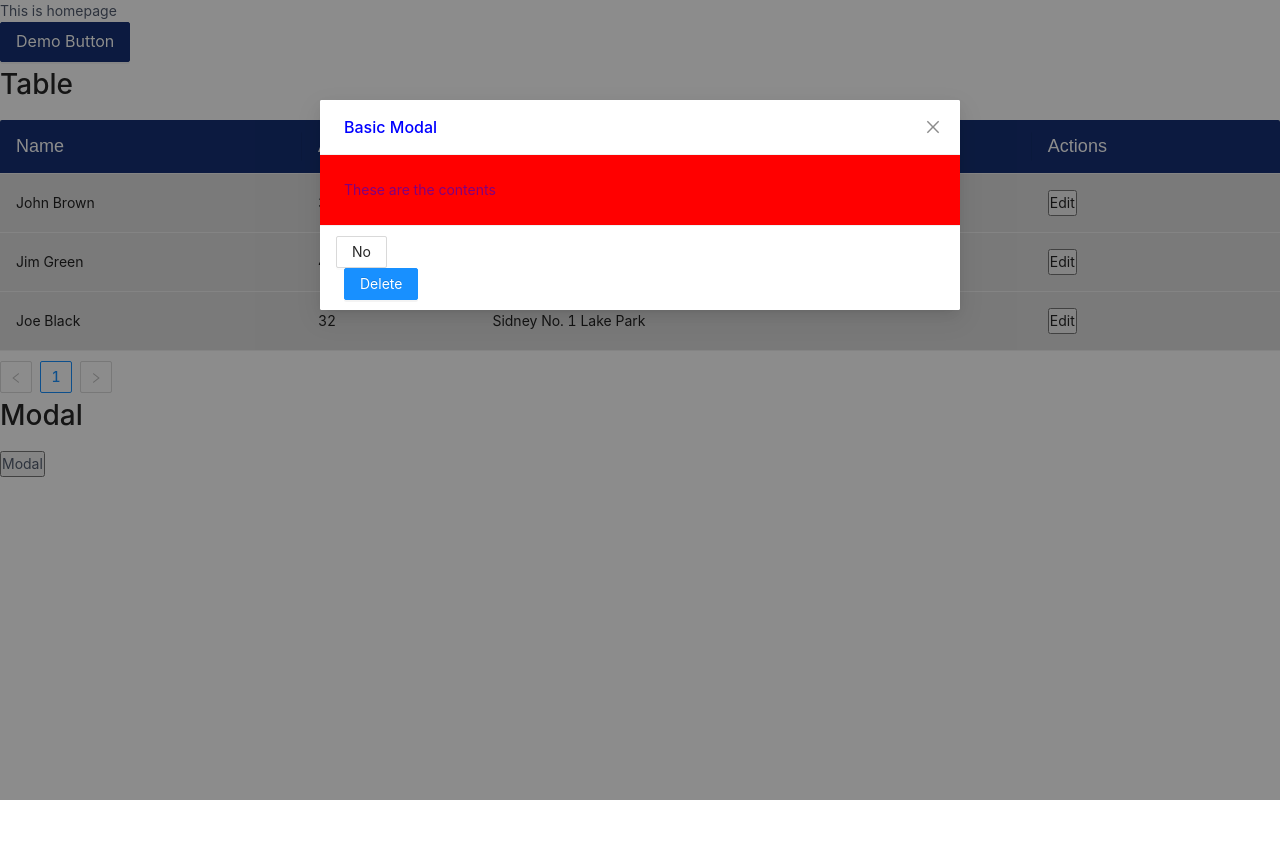
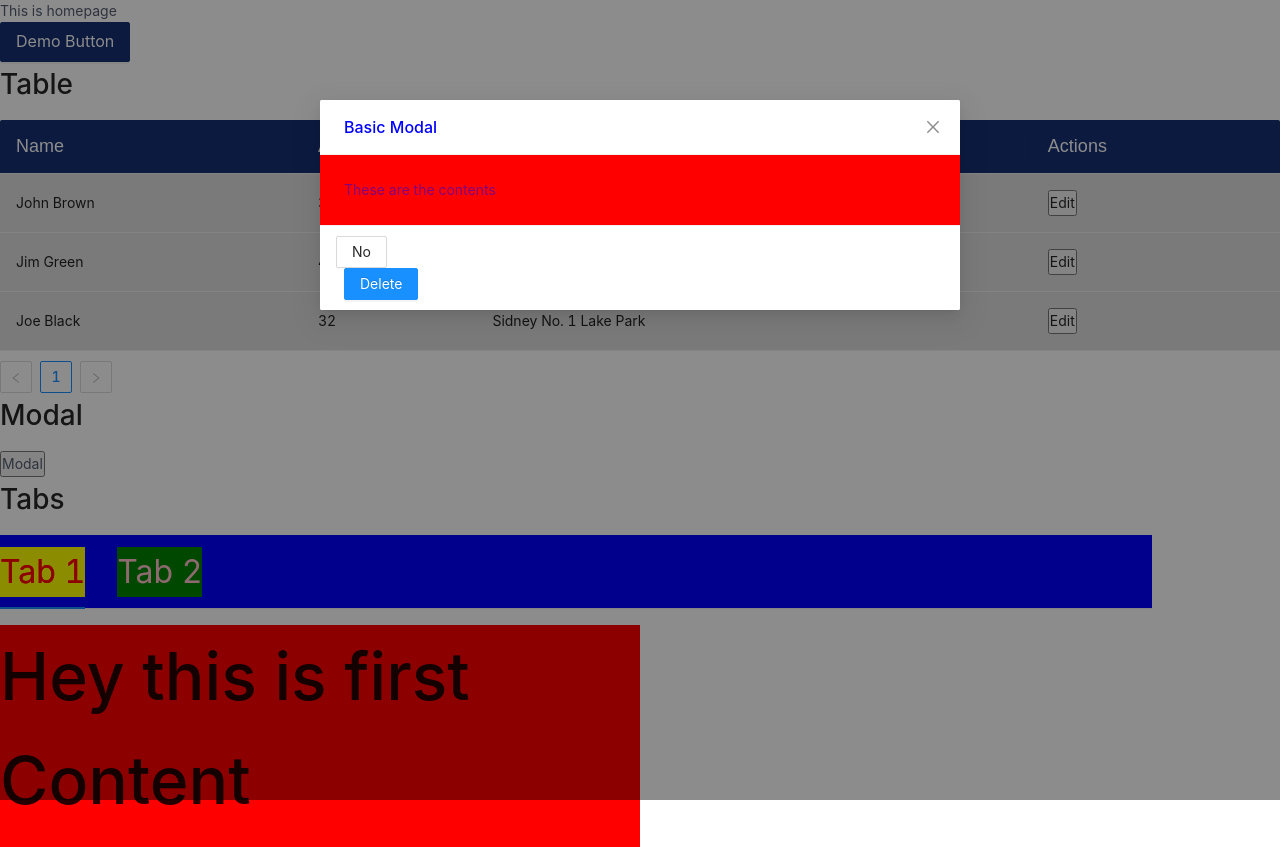
Before and after one commit to w3ngithub/wenhub, a Next.js app: page / in a window 1280 px wide. Before the commit the page ends 800 px from the top, so only its background shows below. Built offline with nearby package versions, Linux system fonts and the light colour scheme.

Commit message:
working on tab header styling individual tabs

```diff
--- /dev/null
+++ b/app/components/elements/Tabs/index.js
@@ -0,0 +1,68 @@
+import React from 'react'
+import PropTypes from 'prop-types';
+import { Tabs } from 'antd'
+
+const { TabPane } = Tabs
+
+const renderTabBar = (props, DefaultTabBar) => <DefaultTabBar {...props}>
+    {node => (
+        <>
+            {
+                React.cloneElement(node, {
+                    className: `${node.props.className}`
+                })
+            }
+        </>
+    )}
+</DefaultTabBar>;
+
+const Tab = ({ type, tabs, onChange, tabBarStyle }) => {
+
+    return (
+        <Tabs
+            defaultActiveKey="1"
+            type={type}
+            renderTabBar={renderTabBar}
+            onChange={onChange}
+            tabBarStyle={tabBarStyle}
+        >
+            {tabs.map(({ tab, key, content, style }) => (
+                <TabPane tab={tab} key={key} style={style} >
+                    {content}
+                </TabPane>
+            ))}
+        </Tabs>
+    )
+}
+
+Tab.defaultProps = {
+    tabs: [
+        {
+            key: "1",
+            tab: <div style={{ background: "yellow" }}>
+                Tab 1
+            </div>,
+            content: <h1>Content First</h1>,
+            style: { background: "red", height: "222px", fontSize: "33px", width: "50%" },
+        },
+        {
+            key: "2",
+            tab: <div style={{ background: "green" }}>
+                Tab 2
+            </div>,
+            content: <h2>Content Second</h2>,
+            style: { background: "blue", height: "122px", fontSize: "33px", width: "90%" },
+        }
+    ],
+    onChange: (key) => console.log(key)
+}
+
+Tab.propTypes = {
+    tabs: PropTypes.array.isRequired,
+    onChange: PropTypes.func,
+    type: PropTypes.string,
+    headerBackground: PropTypes.string,
+    tabBarStyle: PropTypes.object
+}
+
+export default Tab
--- a/app/components/modules/Test1/index.js
+++ b/app/components/modules/Test1/index.js
@@ -1,6 +1,25 @@
 import React from 'react'
 import PaginateTable from 'components/modules/PaginateTable'
 import Modal from 'components/elements/Modal'
+import Tab from 'components/elements/Tabs'
+
+const ContentOne = () => {
+
+    return (
+        <div>
+            <h1>Hey this is first Content</h1>
+        </div>
+    )
+}
+
+const ContentTwo = () => {
+
+    return (
+        <div>
+            <h1>Hey this is second Content</h1>
+        </div>
+    )
+}
 
 const Test1 = () => {
     const [visible, setVisible] = React.useState(true)
@@ -18,7 +37,7 @@ const Test1 = () => {
                     visible={visible}
                     handleOk={() => setVisible(false)}
                     handleCancel={() => setVisible(false)}
-                    bodyStyle={{ color: "purple", background:"red" }}
+                    bodyStyle={{ color: "purple", background: "red" }}
                     confirmText="Delete"
                     cancelText="No"
                     headerBackground="white"
@@ -30,6 +49,29 @@ const Test1 = () => {
                     These are the contents
                 </Modal>
             </div>
+            <div>
+                <h1>Tabs</h1>
+                <Tab
+                    tabBarStyle={{ background: "blue", width: "90%" }}
+                    tabs={[
+                        {
+                            key: "1",
+                            tab: <div style={{ background: "yellow", color: "red", fontSize: "2rem" }}>
+                                Tab 1
+                            </div>,
+                            content: <ContentOne />,
+                            style: { background: "red", height: "222px", fontSize: "33px", width: "50%" },
+                        },
+                        {
+                            key: "2",
+                            tab: <div style={{ background: "green", color: "pink", fontSize: "2rem" }}>
+                                Tab 2
+                            </div>,
+                            content: <ContentTwo />,
+                            style: { background: "blue", height: "122px", fontSize: "33px", width: "90%" },
+                        }
+                    ]} />
+            </div>
         </div >
     )
 }
```
